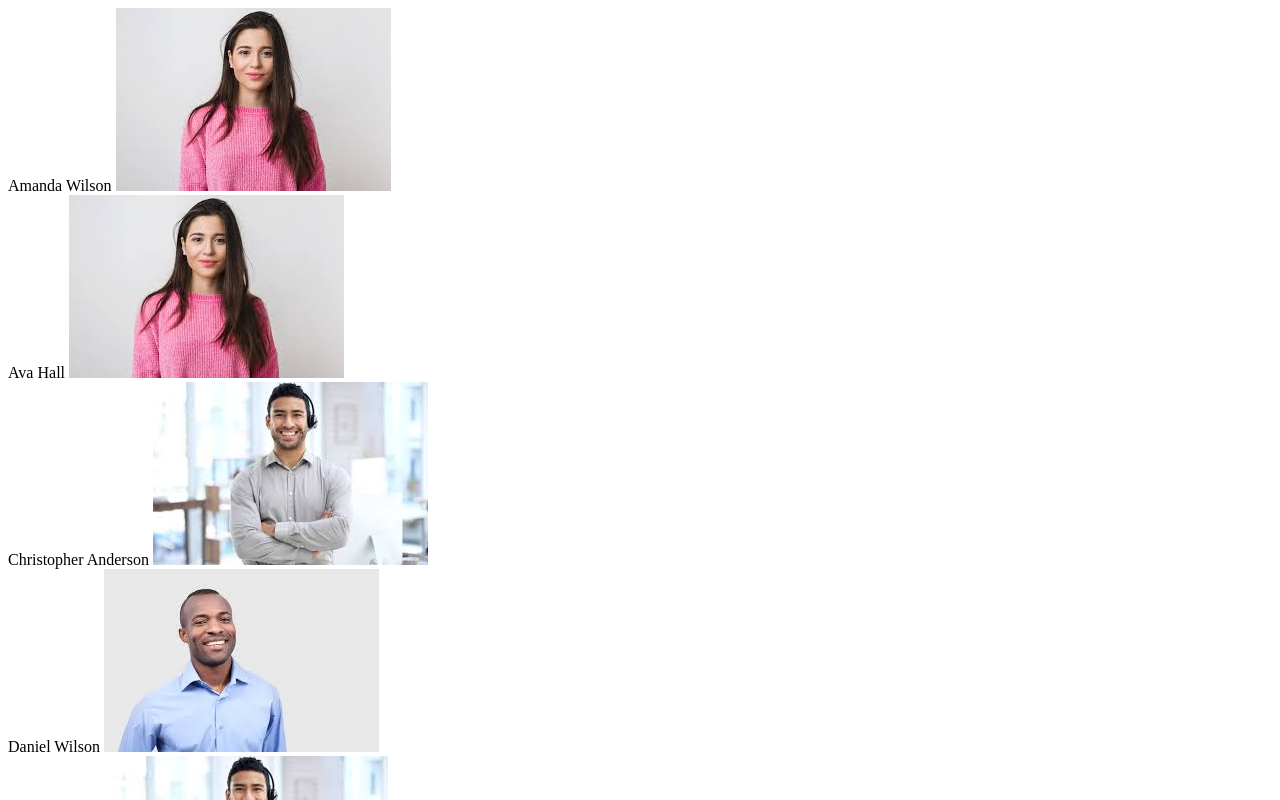
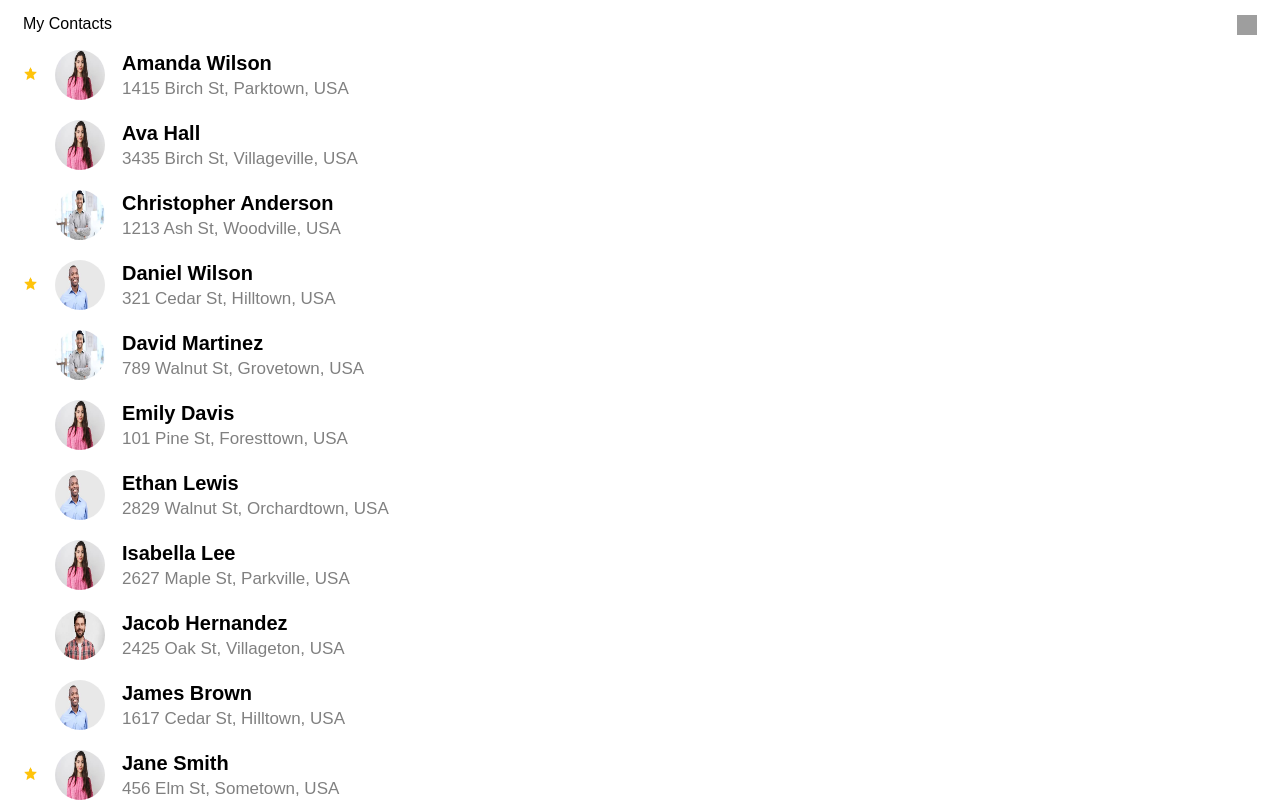
Before and after one commit to orBruhim/contacts-or-bruchim, an Angular app: page /contacts in a window 1280 px wide. Shown: the top 800 px of the page. Built offline with nearby package versions, Linux system fonts and the light colour scheme; data requests are answered from the project's data file; grey boxes are pictures that could not be loaded.

Commit message:
build contacts component

```diff
--- a/src/app/contacts/contacts.component.html
+++ b/src/app/contacts/contacts.component.html
@@ -1,7 +1,19 @@
+<div class="header-wrapper">
+    <div class="title"> My Contacts</div>
+    <img src="assets/icons/+.png" style="width: 20px; height: 20px"/>
+</div>
+
 <div class="contacts-wrapper">
-    <div *ngFor="let contact of (contactsSignal() | sortContactsByName); trackBy: trackByName">
-        {{contact.name}}
-        <img [src]="contact.image"/>
-        <!--            <img src="assets/images/man1.png">-->
+    <div *ngFor="let contact of (contactsSignal() | sortContactsByName); trackBy: trackByName" class="contact-wrapper">
+        <div [ngClass]="contact.isFavorite ? '' : 'hidden'">
+            <img src="assets/icons/star-icon.png" style="width: 15px; height: 15px"/>
+        </div>
+        <div class="img-wrapper">
+            <img [src]="contact.image"/>
+        </div>
+        <div class="detail-wrapper">
+            <span class="name"> {{contact.name}}</span>
+            <span class="address"> {{contact.full_address}}</span>
+        </div>
     </div>
 </div>
--- a/src/app/contacts/contacts.component.scss
+++ b/src/app/contacts/contacts.component.scss
@@ -0,0 +1,60 @@
+:host {
+  font-family: fantasy;
+  width: 100%;
+  height: 100%;
+}
+
+.header-wrapper {
+  display: flex;
+  justify-content: space-between;
+  margin: 15px;
+}
+
+.contacts-wrapper {
+  display: flex;
+  flex-direction: column;
+  align-items: center;
+  justify-content: center;
+  gap: 20px;
+  margin: 15px;
+}
+
+.contact-wrapper{
+  display: flex;
+  width: 100%;
+  gap: 17px;
+  align-items: center;
+}
+
+.img-wrapper {
+  height: 50px;
+  width: 50px;
+
+  img {
+    border-radius: 50%;
+    display: flex;
+    width: 100%;
+    height: 100%;
+  }
+}
+
+.detail-wrapper {
+  display: flex;
+  flex-direction: column;
+  gap: 4px
+}
+
+.name {
+  color: black;
+  font-size: 20px;
+  font-weight: 700;
+}
+.address {
+  margin: 0;
+  color: grey;
+  font-size: 17px;
+}
+
+.hidden {
+  opacity: 0;
+}
```
